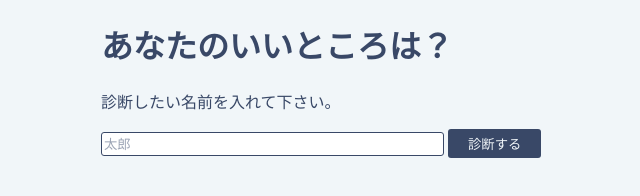
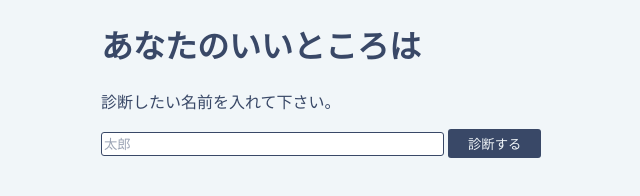
Before and after one commit to s-ch-0/assessment, a plain HTML site: page index.html in a window 1280 px wide. Shown: the full height of the page, 289-929 px from the left. Drawn offline with Linux system fonts and the light colour scheme.

Commit message:
Update index.html

```diff
--- a/index.html
+++ b/index.html
@@ -7,7 +7,7 @@
 </head>
 <body>
 
-    <h1>あなたのいいところは？</h1>
+    <h1>あなたのいいところは</h1>
     <p>診断したい名前を入れて下さい。</p>
     <input type="text" placeholder="太郎" id="user-name" size="40" maxlength="20">
     <button id="assessment">診断する</button>
```
